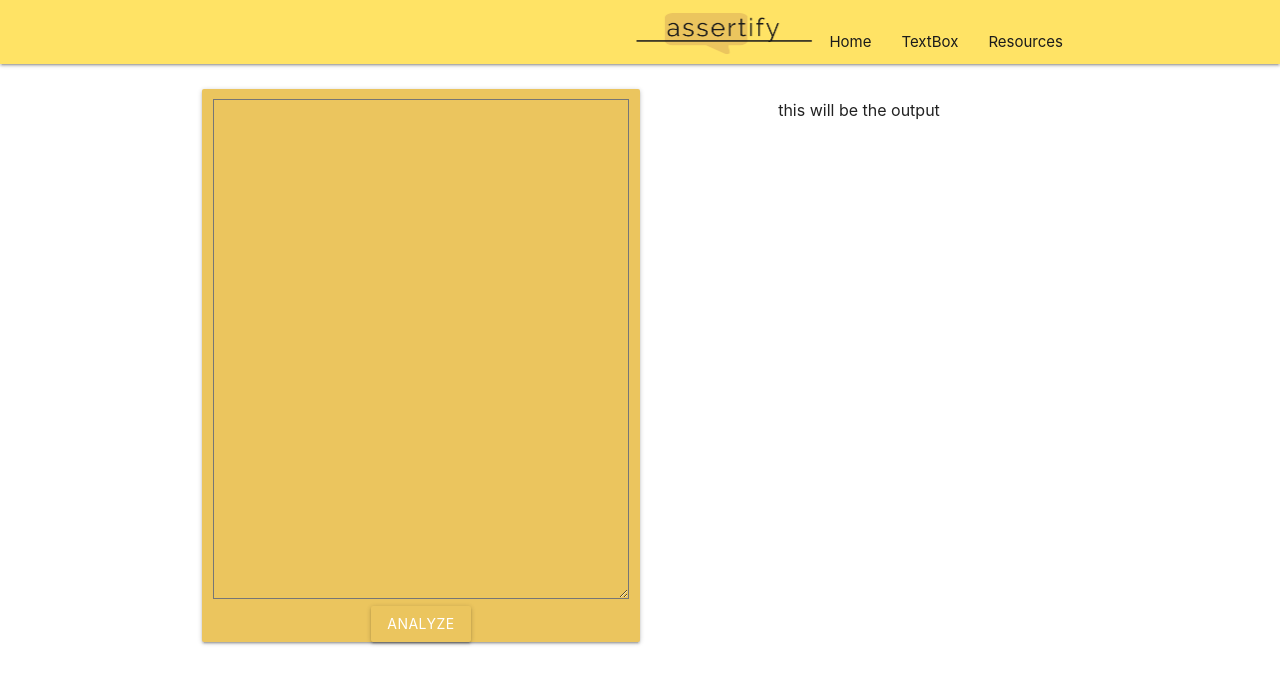
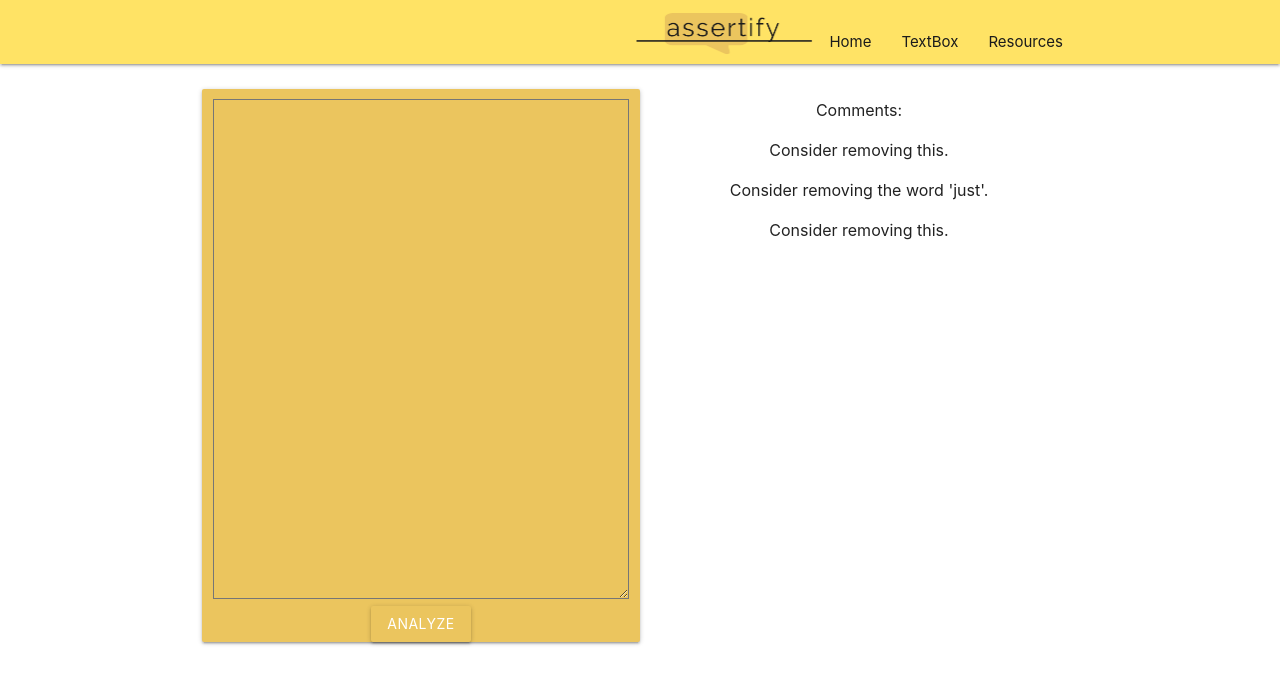
Before and after one commit to jmoens/assertify, a React (Create React App) app: page /translator in a window 1280 px wide. Shown: the top 684 px of the page. Built offline with nearby package versions, Linux system fonts and the light colour scheme.

Commit message:
mock object

```diff
--- a/src/components/Profile.js
+++ b/src/components/Profile.js
@@ -43,7 +43,7 @@ class Profile extends Component {
                     </p>
                     <div className="center-align">
                         <a className="waves-effect btn darkYellow lighten-2 waves-light" onClick={this.onClick}>
-                            <i class="material-icons left">insert_chart</i>
+                            <i className="material-icons left">insert_chart</i>
                             {this.state.statsLabel}
                         </a>
                     </div>
--- a/src/components/TextPage.js
+++ b/src/components/TextPage.js
@@ -4,7 +4,55 @@ import './Styles.css'
 class TextPage extends Component {
     state ={
         entry: "",
-        output:"this will be the output"
+        output:{
+            'comments': [
+                {
+                    'end': 54,
+                    'start': 47,
+                    'suggestion': 'Consider removing this.'},
+                {
+                    'end': 66,
+                    'start': 55,
+                    'suggestion': "Consider removing the word 'just'."
+                },
+                {
+                    'end': 33,
+                    'start': 22,
+                    'suggestion': 'Consider removing this.'
+                }
+            ],
+            'counts': {
+                'just': {
+                    'count': 3,
+                    'response': 'This word comes across as passive or apologetic. Consider removing it.'
+                        },
+                'please': {'count': 1,
+                    'response': 'Using this word too often makes requests ' +
+                        'come across as optional. Be polite, but ' +
+                        'ask yourself whether you are requesting a ' +
+                        'favour or a work task.'
+                    },
+                'sorry': {
+                    'count': 2,
+                    'response': 'Check whether these are really things that ' +
+                                'you need to apologize for.'
+                },
+                'think': {'count': 2,
+                            'response': 'Are you confident in your ideas? If so ' +
+                                        'removing or replacing with alternatives ' +
+                                        "such as 'know', or 'am confident'."}},
+            'tone': [
+                {
+                    'score': 0.639146,
+                    'tone_id': 'polite',
+                    'tone_name': 'Polite'},
+                {
+                    'score': 0.80092,
+                    'tone_id': 'sympathetic',
+                    'tone_name': 'Sympathetic'
+                }
+            ]
+        }
     }
 
     onChange = (e) => {
@@ -20,6 +68,20 @@ class TextPage extends Component {
     }
 
     render() {
+        let output = <div />
+        if(this.state.output) {
+            let comments = []
+            if(this.state.output['comments']) {
+                this.state.output['comments'].forEach(elem =>{
+                    comments.push(<p>{elem.suggestion}</p>)
+                })
+                console.log(comments)
+            }
+            output = (
+            <div>
+                Comments: {comments}
+            </div>)
+        }
         return(
             <div className="container row">
                 <div className="card col s6 darkYellow lighten-4">
@@ -28,7 +90,7 @@ class TextPage extends Component {
                 </div>
                 <div className="col s6">
                 <p>
-                    {this.state.output}
+                    {output}
                 </p>
                 </div>
             </div>
```
